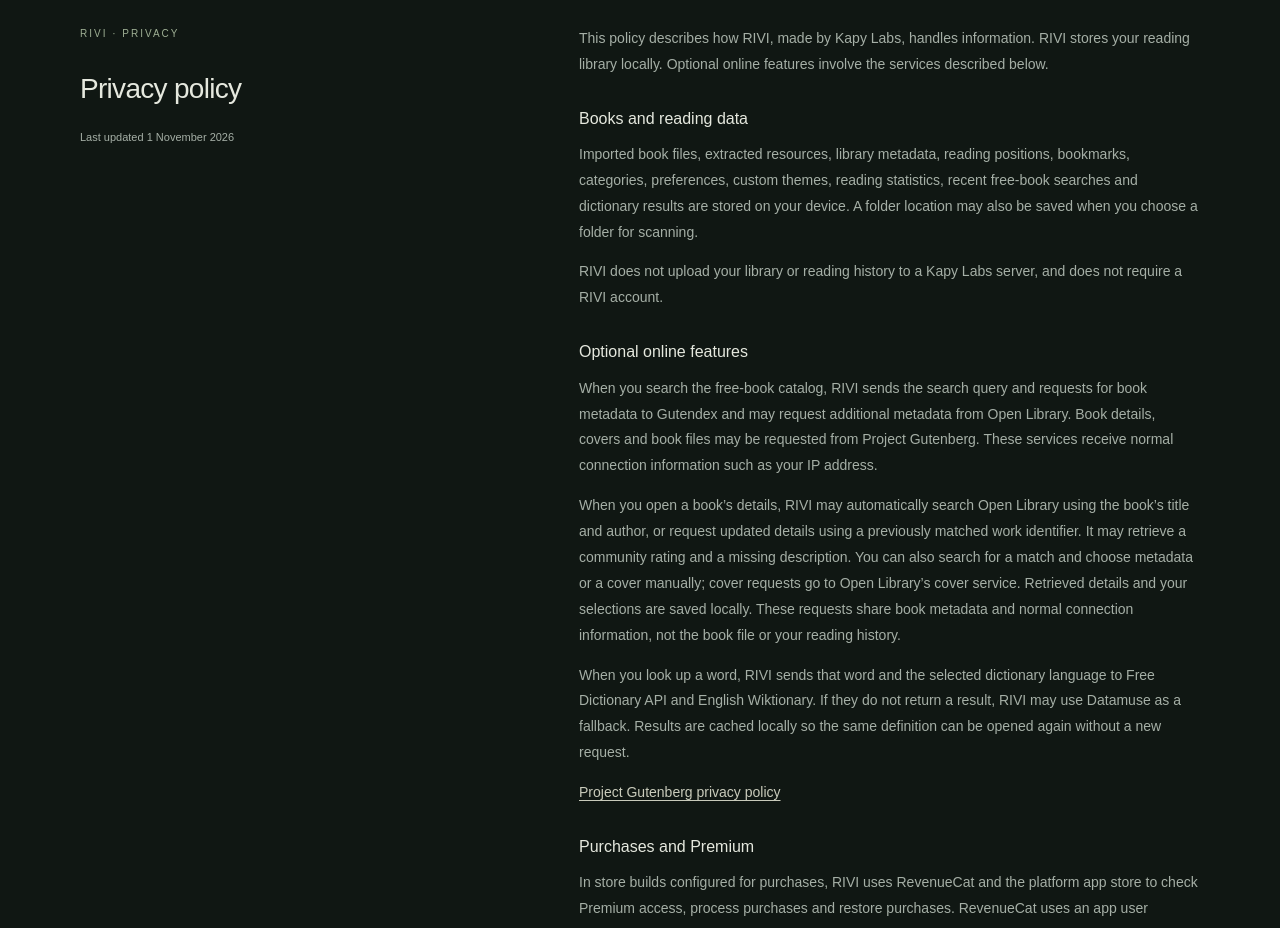
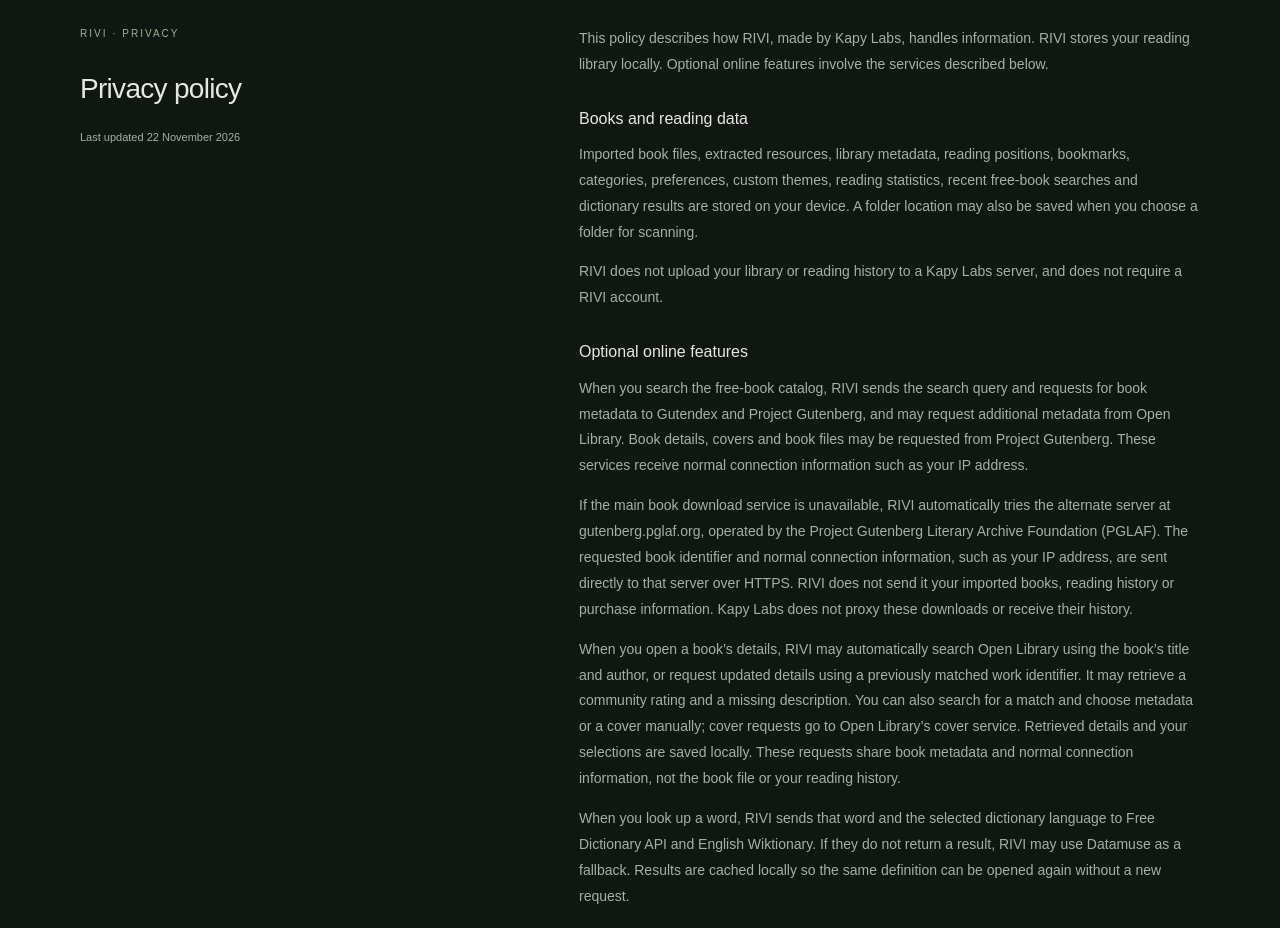
Before and after one commit to TemeK1/kapylabs, a plain HTML site: page apps/rivi/index.html in a window 1280 px wide. Shown: the part 5120-6048 px from the top of the page. Drawn offline with Linux system fonts and the light colour scheme.

Commit message:
Update privacy  policy

```diff
--- a/apps/rivi/index.html
+++ b/apps/rivi/index.html
@@ -84,13 +84,14 @@
       <details class="expiry-details"><summary>What happens if Monthly expires?</summary><p>Your existing books remain readable, even if your library contains more than five books. All Free reading features stay available. Premium features become unavailable, and new imports resume when your library has fewer than five books or you reactivate Premium.</p></details>
       <p class="premium-note">Features and availability may change before public release.</p>
     </section>
-    <section class="privacy-section wrap" id="privacy" aria-labelledby="privacy-title"><div class="privacy-heading"><p class="eyebrow">RIVI · PRIVACY</p><h2 id="privacy-title">Privacy policy</h2><p>Last updated 1 November 2026</p></div><div class="privacy-copy">
+    <section class="privacy-section wrap" id="privacy" aria-labelledby="privacy-title"><div class="privacy-heading"><p class="eyebrow">RIVI · PRIVACY</p><h2 id="privacy-title">Privacy policy</h2><p>Last updated 22 November 2026</p></div><div class="privacy-copy">
       <p>This policy describes how RIVI, made by Kapy Labs, handles information. RIVI stores your reading library locally. Optional online features involve the services described below.</p>
       <h3>Books and reading data</h3>
       <p>Imported book files, extracted resources, library metadata, reading positions, bookmarks, categories, preferences, custom themes, reading statistics, recent free-book searches and dictionary results are stored on your device. A folder location may also be saved when you choose a folder for scanning.</p>
       <p>RIVI does not upload your library or reading history to a Kapy Labs server, and does not require a RIVI account.</p>
       <h3>Optional online features</h3>
-      <p>When you search the free-book catalog, RIVI sends the search query and requests for book metadata to Gutendex and may request additional metadata from Open Library. Book details, covers and book files may be requested from Project Gutenberg. These services receive normal connection information such as your IP address.</p>
+      <p>When you search the free-book catalog, RIVI sends the search query and requests for book metadata to Gutendex and Project Gutenberg, and may request additional metadata from Open Library. Book details, covers and book files may be requested from Project Gutenberg. These services receive normal connection information such as your IP address.</p>
+      <p>If the main book download service is unavailable, RIVI automatically tries the alternate server at gutenberg.pglaf.org, operated by the Project Gutenberg Literary Archive Foundation (PGLAF). The requested book identifier and normal connection information, such as your IP address, are sent directly to that server over HTTPS. RIVI does not send it your imported books, reading history or purchase information. Kapy Labs does not proxy these downloads or receive their history.</p>
       <p>When you open a book’s details, RIVI may automatically search Open Library using the book’s title and author, or request updated details using a previously matched work identifier. It may retrieve a community rating and a missing description. You can also search for a match and choose metadata or a cover manually; cover requests go to Open Library’s cover service. Retrieved details and your selections are saved locally. These requests share book metadata and normal connection information, not the book file or your reading history.</p>
       <p>When you look up a word, RIVI sends that word and the selected dictionary language to Free Dictionary API and English Wiktionary. If they do not return a result, RIVI may use Datamuse as a fallback. Results are cached locally so the same definition can be opened again without a new request.</p>
       <p><a href="https://www.gutenberg.org/policy/privacy_policy.html">Project Gutenberg privacy policy</a></p>
```
Also changed, not shown: dist/apps/rivi/index.html (+3 -2 lines).
